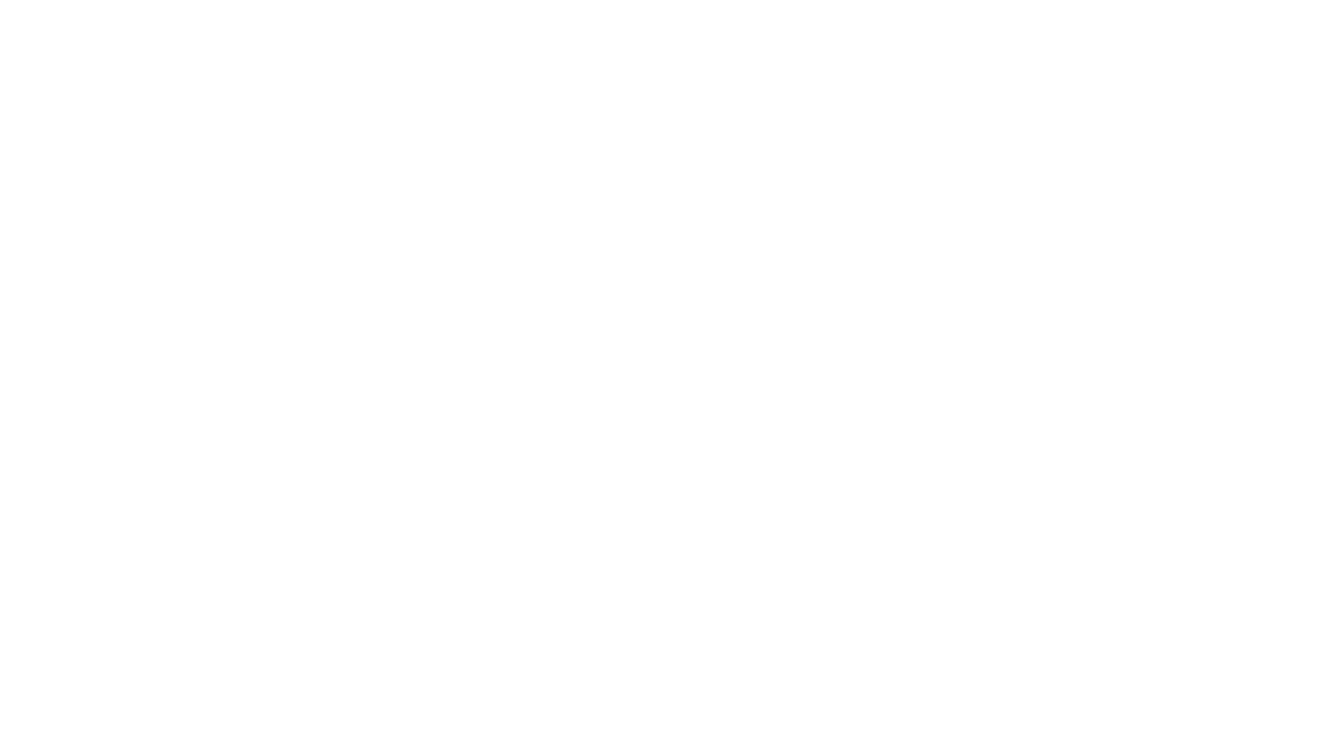
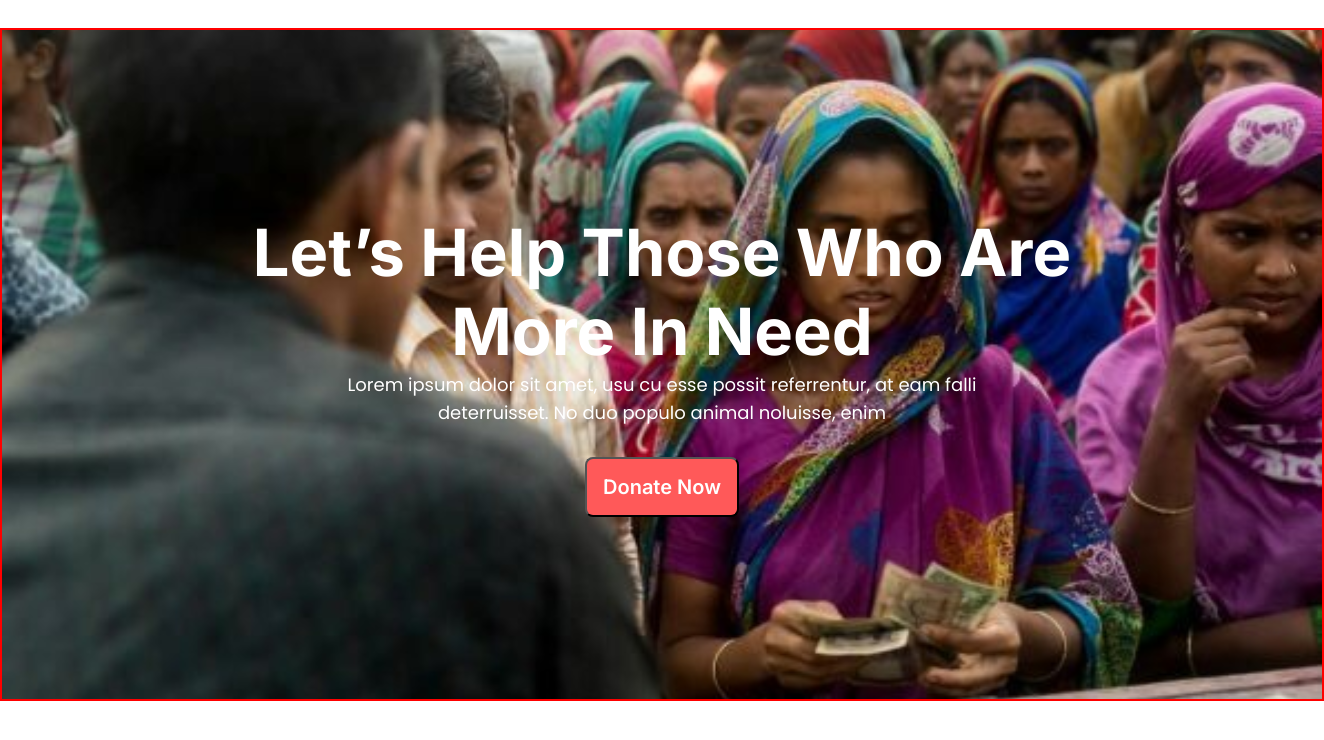
Before and after one commit to abubakrsiddikl/responsive_donate_web, a plain HTML site: page index.html in a window 1280 px wide. Shown: the whole page, 1324 px wide, since content can reach past the window. Drawn offline with Linux system fonts and the light colour scheme.

Commit message:
added banner section

```diff
--- a/index.html
+++ b/index.html
@@ -7,6 +7,31 @@
     <link rel="stylesheet" href="styles/donate.css">
 </head>
 <body>
+    <!-- Header section starts here -->
+     <header class="header">
+        <div class="banner">
+            <div class="banner-content">
+                <h2 class="banner-title">Let’s Help Those Who Are <br> More In Need</h2>
+                <p class="banner-description description-style">Lorem ipsum dolor sit amet, usu cu esse possit referrentur, at eam falli <br>deterruisset. No duo populo animal noluisse, enim</p>
+            </div>
+            <div class="banner-button">
+                <button class="btn-primary-1">Donate Now</button>
+            </div>
+        </div>
+     </header>
+     <!-- Header section ends here -->
+
+     <!-- Main section starts here -->
+      <main></main>
+      <!-- Main section ends here -->
+
+      <!-- footer section starts here-->
+       <footer></footer>
+     <!-- footer section ends here -->
+
+
+
+
 
 </body>
 </html>
--- a/styles/donate.css
+++ b/styles/donate.css
@@ -0,0 +1,58 @@
+@import url('https://fonts.googleapis.com/css2?family=Poppins:ital,wght@0,100;0,200;0,300;0,400;0,500;0,600;0,700;0,800;0,900;1,100;1,200;1,300;1,400;1,500;1,600;1,700;1,800;1,900&display=swap');
+@import url('https://fonts.googleapis.com/css2?family=Inter:wght@100..900&family=Poppins:ital,wght@0,100;0,200;0,300;0,400;0,500;0,600;0,700;0,800;0,900;1,100;1,200;1,300;1,400;1,500;1,600;1,700;1,800;1,900&display=swap');
+*{
+    margin: 0;
+    padding: 0;
+}
+/* shared styles starts here */
+.description-style{
+    color: rgb(255, 255, 255);
+    font-family: Poppins;
+    font-size: 18px;
+    font-weight: 400;
+    line-height: 28px;
+    text-align: center;
+}
+.btn-primary-1{
+    color: rgb(255, 255, 255);
+    font-family: Inter;
+    font-size: 20px;
+    font-weight: 600;
+    border-radius: 5px;
+    background: rgb(255, 89, 89);
+    padding: 16px;
+    border-radius: 8px;
+    margin-top: 30px;
+}
+
+/* shared styles end here */
+
+/* Header section style starts here */
+
+.header{
+    margin-top: 28px;
+}
+.banner{
+    border: 2px solid red;
+    width: 1320px;
+    height: 669px;
+    margin: 0 auto;
+    background-image: url('../images/donation_1.jpg');
+    background-position: center;
+    background-size: cover;
+    background-blend-mode: overlay;
+    background-color: linear-gradient(0.00deg, rgb(18, 18, 18),rgba(18, 18, 18, 0) 100%);
+    display: flex;
+    flex-direction: column;
+    justify-content: center;
+    align-items: center;
+}
+.banner-title{
+    color: rgb(255, 255, 255);
+    font-family: Inter;
+    font-size: 65px;
+    font-weight: 700;
+    text-align: center;
+}
+
+/* Header section style ends here */
```
Also changed, not shown: images/donation_1.jpg (renamed from images/donation1.jpg).
